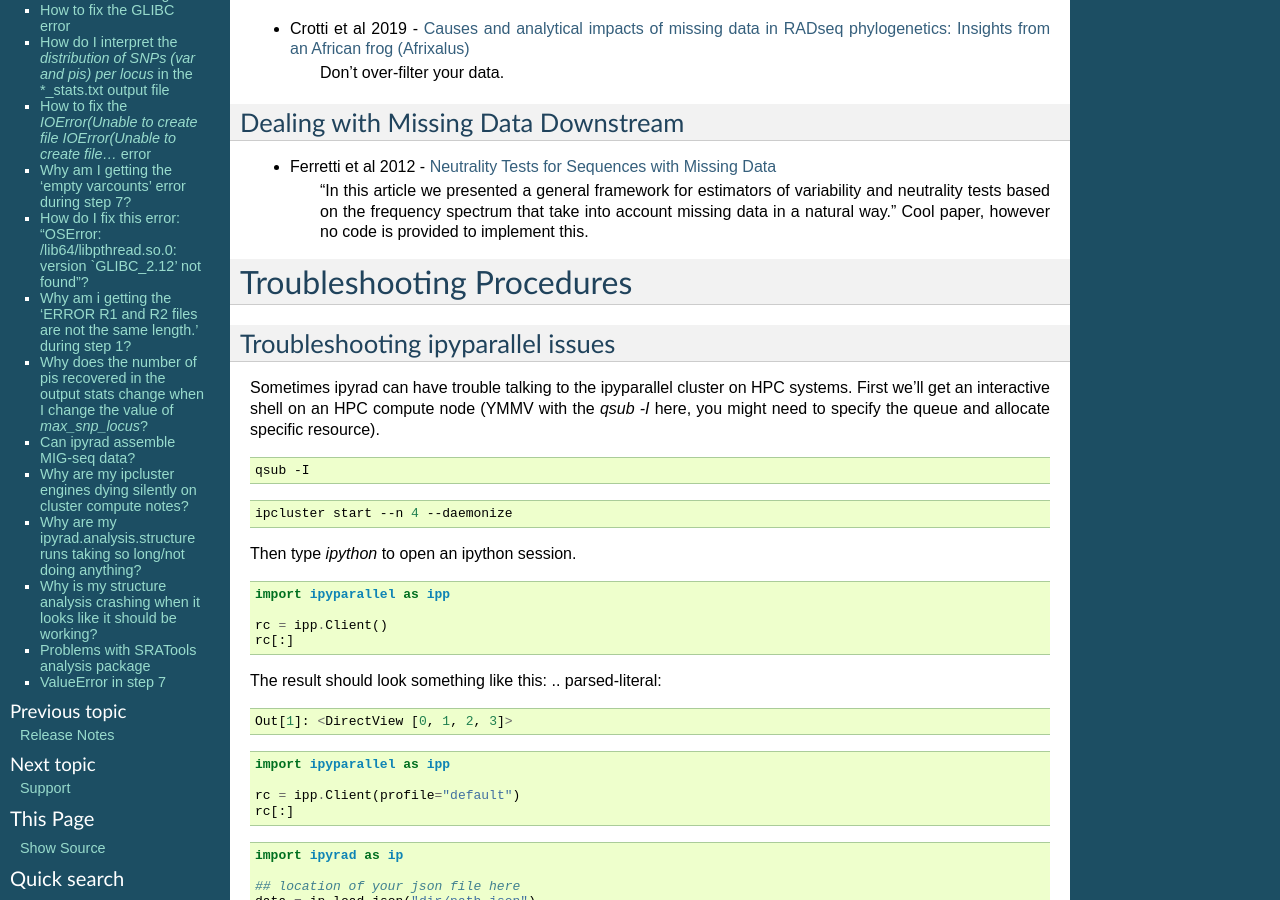
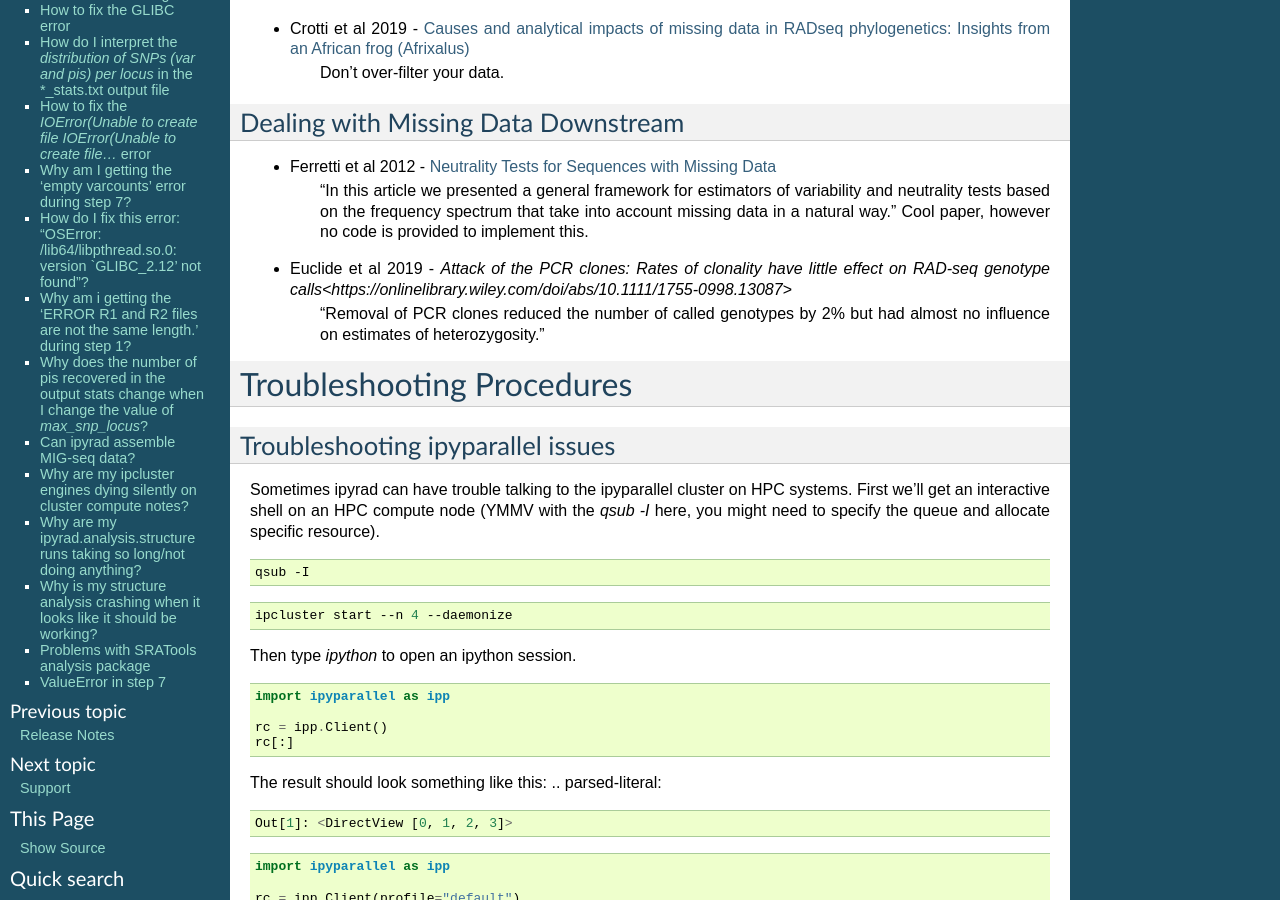
Before and after one commit to dereneaton/ipyrad, a Sphinx documentation site: the page built from docs/faq.rst, in a window 1280 px wide and 900 px high, scrolled down 552 px. Built offline with Sphinx 7.4.7, drawn with Linux system fonts in a browser that asks for light colours; pages that are not in the unit, such as notebooks, are missing from menus; the version number is read from the project's files by our own code.

Commit message:
Update faq.rst

```diff
--- a/docs/faq.rst
+++ b/docs/faq.rst
@@ -24,6 +24,9 @@ Dealing with Missing Data Downstream
 
 * Ferretti et al 2012 - `Neutrality Tests for Sequences with Missing Data <http://www.genetics.org/content/genetics/191/4/1397.full.pdf>`__
     "In this article we presented a general framework for estimators of variability and neutrality tests based on the frequency spectrum that take into account missing data in a natural way." Cool paper, however no code is provided to implement this.
+
+* Euclide et al 2019 - `Attack of the PCR clones: Rates of clonality have little effect on RAD‐seq genotype calls<https://onlinelibrary.wiley.com/doi/abs/10.1111/1755-0998.13087>`
+    "Removal of PCR clones reduced the number of called genotypes by 2% but had almost no influence on estimates of heterozygosity."
 
 Troubleshooting Procedures
 ==========================
```
